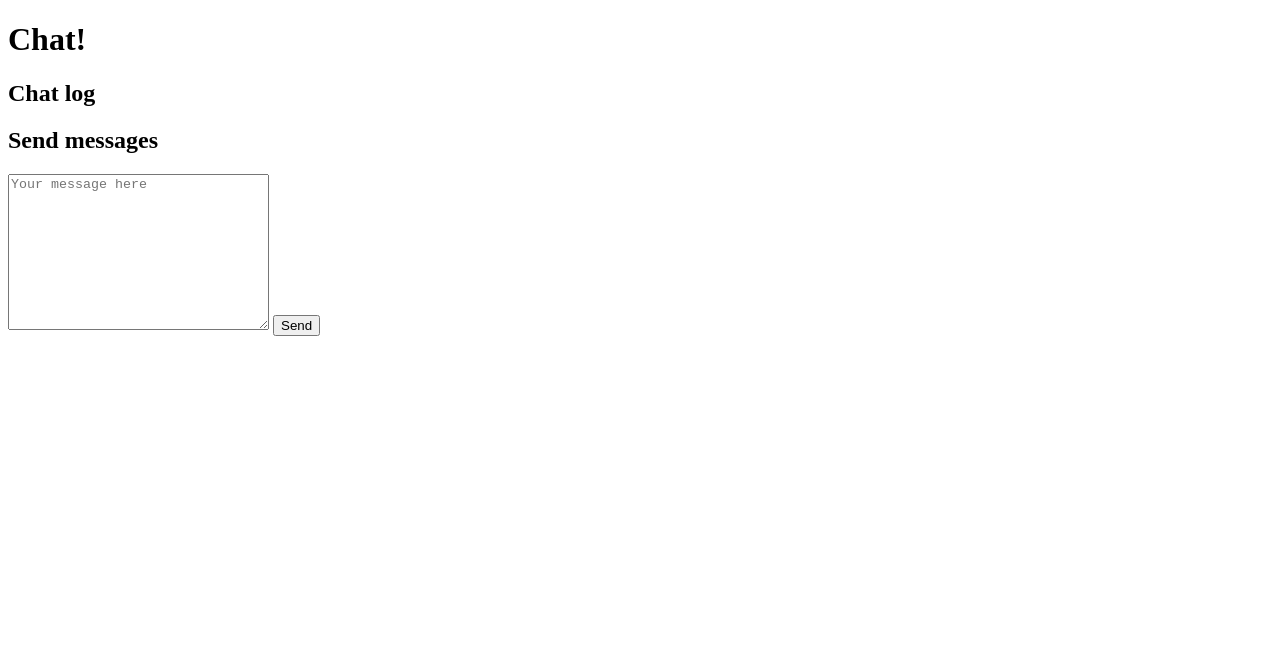
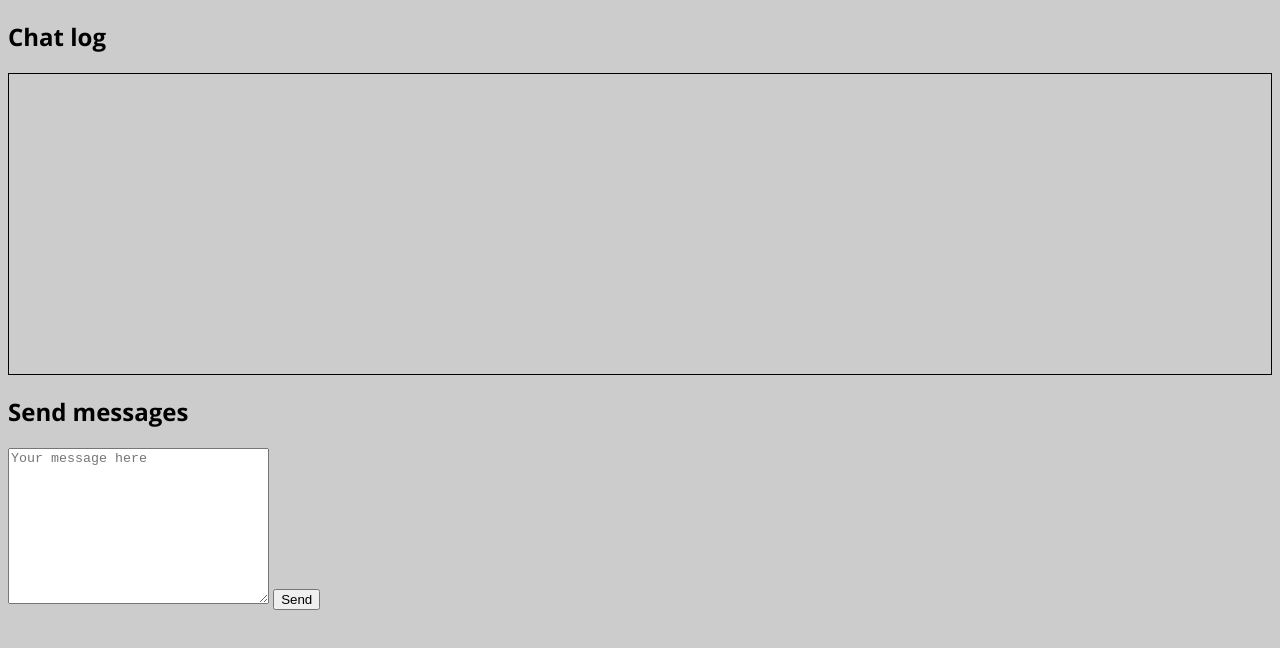
Before and after one commit to Mimameid/chat_project, a plain HTML site: page src/index.html in a window 1280 px wide. Drawn offline with nearby package versions, Linux system fonts and the light colour scheme; no server answers.

Commit message:
Improved chat design

```diff
--- a/src/index.html
+++ b/src/index.html
@@ -3,20 +3,25 @@
 <head>
 	<meta charset="UTF-8">
 	<title>chat_project</title>
+
+	<link rel="stylesheet" href="https://fonts.googleapis.com/css?family=Open+Sans:400,700">
+	<link rel="stylesheet" href="style.css">
+
 </head>
 <body>
 
-<h1>Chat!</h1>
-
+<!--Chat log-->
 <h2>Chat log</h2>
 <section id="chat-log"></section>
 
+<!--User interface-->
 <h2>Send messages</h2>
 <section>
 	<textarea id="chat-message" cols="30" rows="10" placeholder="Your message here"></textarea>
 	<button id="send-message-button">Send</button>
 </section>
 
+<!--Scripts-->
 <script src="https://www.gstatic.com/firebasejs/3.6.10/firebase.js"></script>
 <script>
 	// Initialize Firebase
--- /dev/null
+++ b/src/style.css
@@ -0,0 +1,15 @@
+body {
+	background-color: #ccc;
+	font-family: 'Open Sans', sans-serif;
+}
+
+#chat-log {
+	overflow-y: scroll;
+	height: 300px;
+	border: 1px solid #000;
+	word-wrap: break-word;
+}
+
+#chat-log div:nth-of-type(odd) {
+	background-color: rgba(0, 0, 0, 0.1);
+}
```
